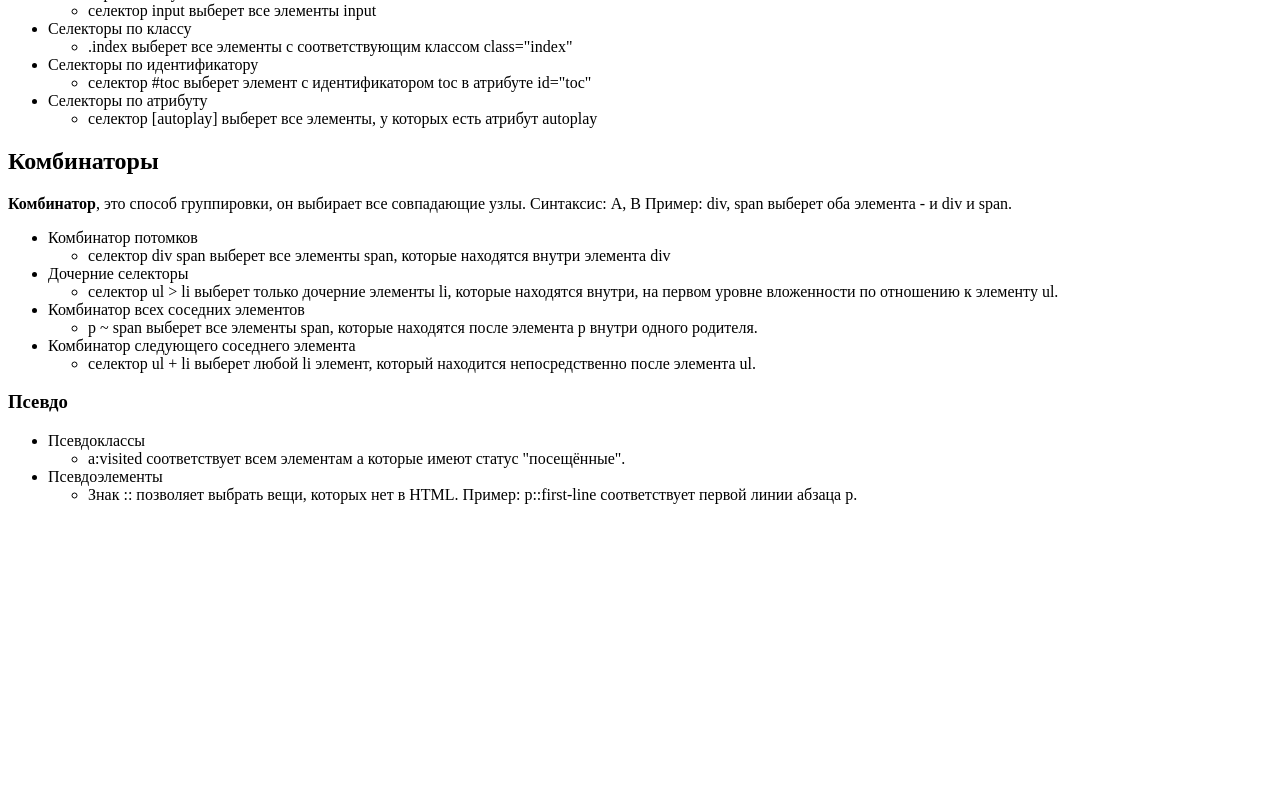
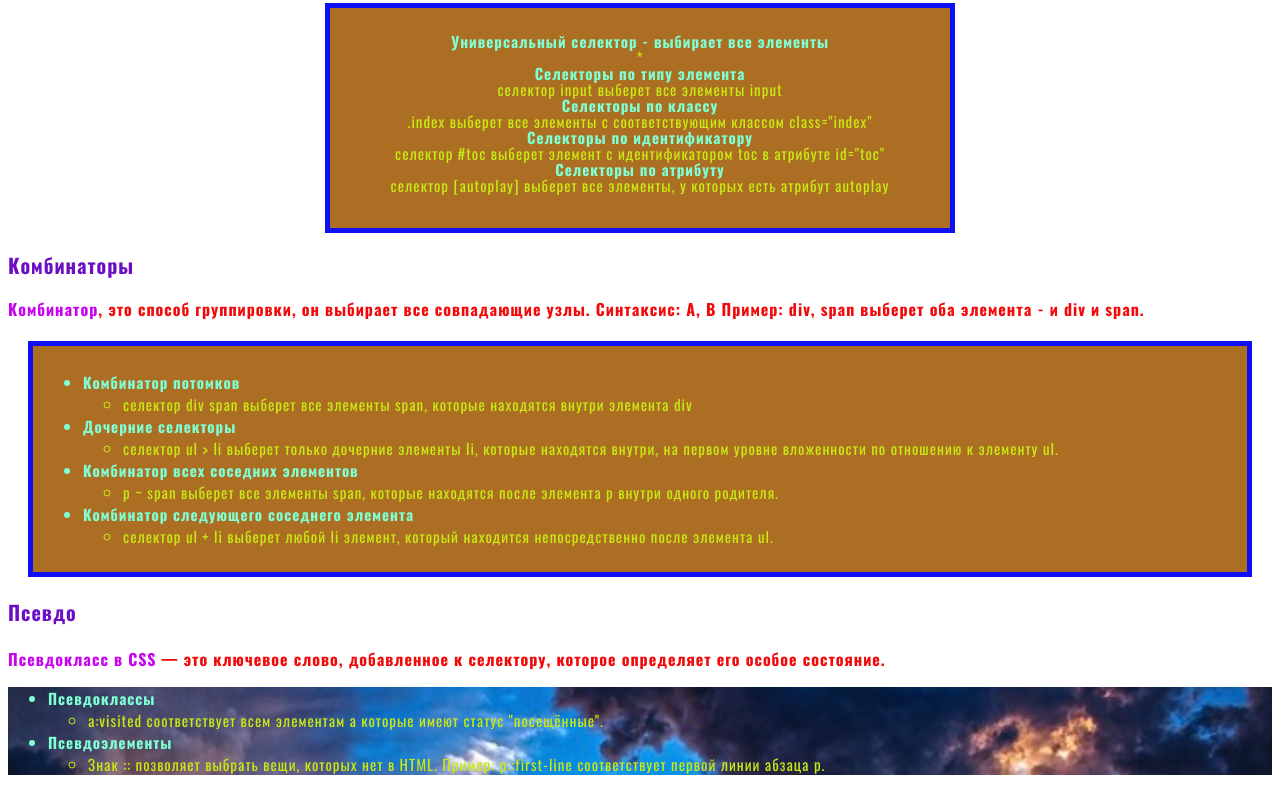
Before and after one commit to Tetiana87/Lesson-5, a plain HTML site: page index.html in a window 1280 px wide. Shown: the part 217-1007 px from the top of the page. Before the commit the page ends 800 px from the top, so only its background shows below. Drawn offline with Linux system fonts and the light colour scheme.

Commit message:
Add CSS styles and image

```diff
--- a/index.html
+++ b/index.html
@@ -14,12 +14,18 @@
         <strong>Селектор</strong> определяет, к какому элементу применять то или
         иное CSS-правило.
       </p>
+      <p class="center">
+        Обратите внимание - не существует селекторов, которые бы позволили
+        выбрать родителя (содержащий контейнер) или соседа родителя или потомков
+        соседа родителя.
+      </p>
     </header>
     <main>
       <section>
         <div>
           <h2>Базовые селекторы</h2>
-          <div>
+        </div>
+        <div class="list-two center">
           <ul>
             <li>
               Универсальный селектор - выбирает все элементы
@@ -46,8 +52,8 @@
               Селекторы по идентификатору
               <ul>
                 <li>
-                    селектор #toc выберет элемент с идентификатором toc в
-                    атрибуте id="toc"
+                  селектор #toc выберет элемент с идентификатором toc в атрибуте
+                  id="toc"
                 </li>
               </ul>
             </li>
@@ -62,7 +68,6 @@
             </li>
           </ul>
         </div>
-        </div>
       </section>
       <section>
         <div>
@@ -73,7 +78,7 @@
             элемента - и div и span.
           </p>
         </div>
-        <div>
+        <div class="list-two">
           <ul>
             <li>
               Комбинатор потомков
@@ -118,14 +123,19 @@
       <section>
         <div>
           <h3>Псевдо</h3>
-          <div>
+          <p>
+            <strong>Псевдокласс в CSS</strong> — это ключевое слово, добавленное
+            к селектору, которое определяет его особое состояние.
+          </p>
+        </div>
+        <div id="block">
           <ul>
             <li>
               Псевдоклассы
               <ul>
                 <li>
-                    a:visited соответствует всем элементам a которые имеют
-                    статус "посещённые".
+                  a:visited соответствует всем элементам a которые имеют статус
+                  "посещённые".
                 </li>
               </ul>
             </li>
@@ -140,7 +150,6 @@
             </li>
           </ul>
         </div>
-        </div>
       </section>
     </main>
   </body>
--- a/style/style.css
+++ b/style/style.css
@@ -1,23 +1,7 @@
-@font-face {
-  font-family: "Oswald";
-  src: url("../fonts/Oswald-Light.ttf") format("truetype");
-  font-weight: 300;
-  font-style: normal;
-  font-display: swap;
-}
-
 @font-face {
   font-family: "Oswald";
   src: url("../fonts/Oswald-Bold.ttf") format("truetype");
   font-weight: bold;
-  font-style: normal;
-  font-display: swap;
-}
-
-@font-face {
-  font-family: "Oswald";
-  src: url("../fonts/Oswald-ExtraLight.ttf") format("truetype");
-  font-weight: 200;
   font-style: normal;
   font-display: swap;
 }
@@ -32,16 +16,73 @@
 
 @font-face {
   font-family: "Oswald";
-  src: url("../fonts/Oswald-SemiBold.ttf") format("truetype");
-  font-weight: 600;
-  font-style: normal;
-  font-display: swap;
-}
-
-@font-face {
-  font-family: "Oswald";
   src: url("../fonts/Oswald-Medium.ttf") format("truetype");
   font-weight: 500;
   font-style: normal;
   font-display: swap;
 }
+
+* {
+  font-family: "Oswald", sans-serif;
+  letter-spacing: 1px;
+}
+
+h1 {
+  text-align: center;
+  font-size: 30px;
+  color: rgb(8, 92, 92);
+}
+
+h2,
+h3 {
+  font-size: 20px;
+  color: rgb(108, 14, 196);
+}
+
+p {
+  color: rgb(242, 9, 9);
+  font-weight: 600;
+}
+
+strong {
+  color: rgb(200, 3, 239);
+}
+
+.center {
+  text-align: center;
+  line-height: 16px;
+}
+
+.list-two {
+  background-color: rgb(172, 110, 34);
+  border: 5px solid rgb(15, 15, 243);
+  padding: 10px;
+  margin: 20px;
+}
+
+ul {
+  font-size: 15px;
+  font-weight: 600;
+  color: aquamarine;
+}
+
+ul ul {
+  color: rgb(201, 233, 20);
+  font-weight: 100;
+}
+
+.list-two.center {
+  width: 600px;
+  height: 200px;
+  margin: 0 auto;
+}
+
+.list-two.center ul {
+  list-style-type: none;
+  padding: 0;
+}
+
+div#block {
+  background-image: url(../image/sea-g4fc4066fd_640.jpg);
+  background-size: cover;
+}
```
Also changed, not shown: fonts/Oswald-ExtraLight.ttf (deleted), fonts/Oswald-Light.ttf (deleted), fonts/Oswald-SemiBold.ttf (deleted), image/sea-g4fc4066fd_640.jpg (added). Lines whose indentation alone changed are shown as unchanged.
